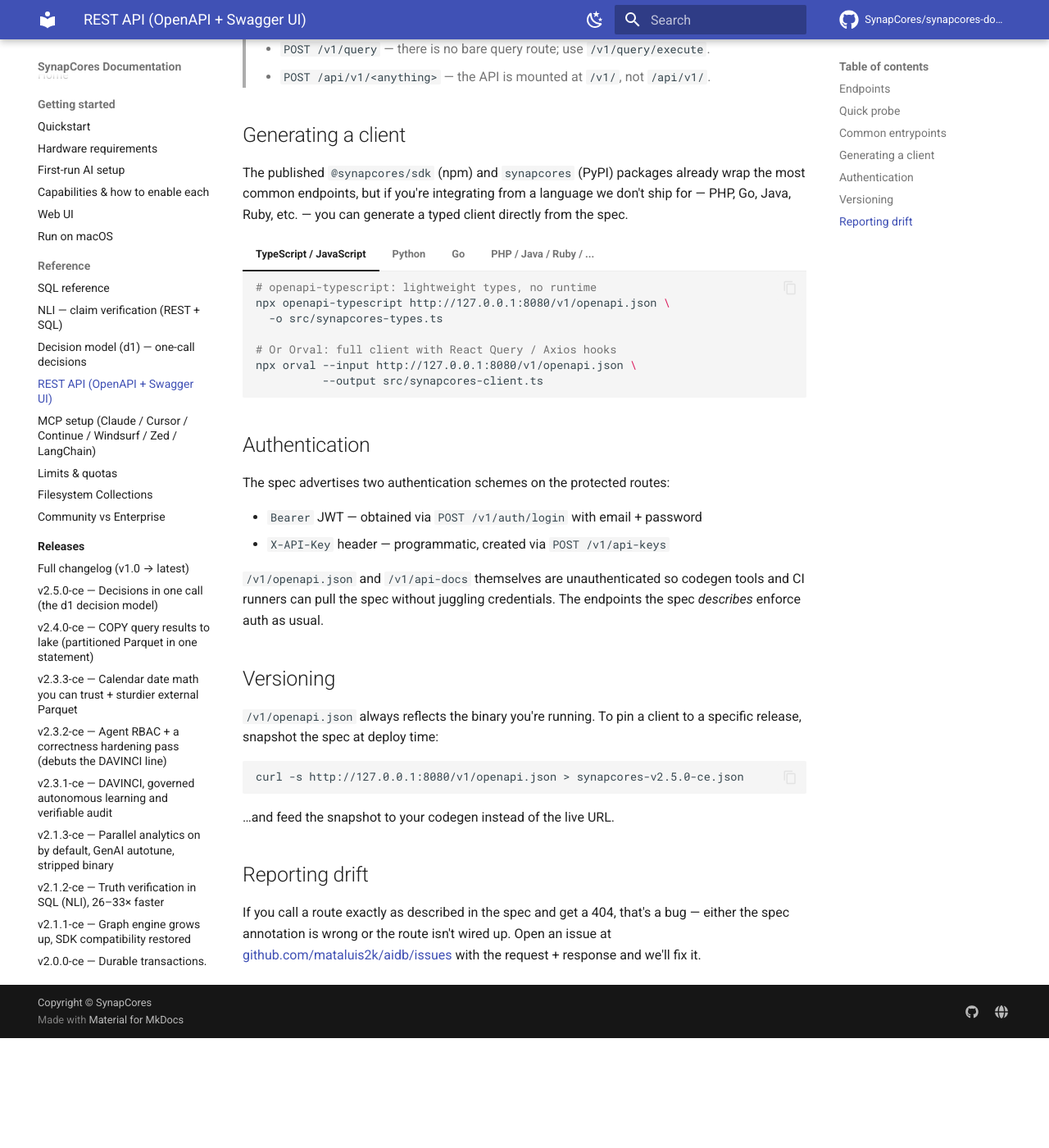
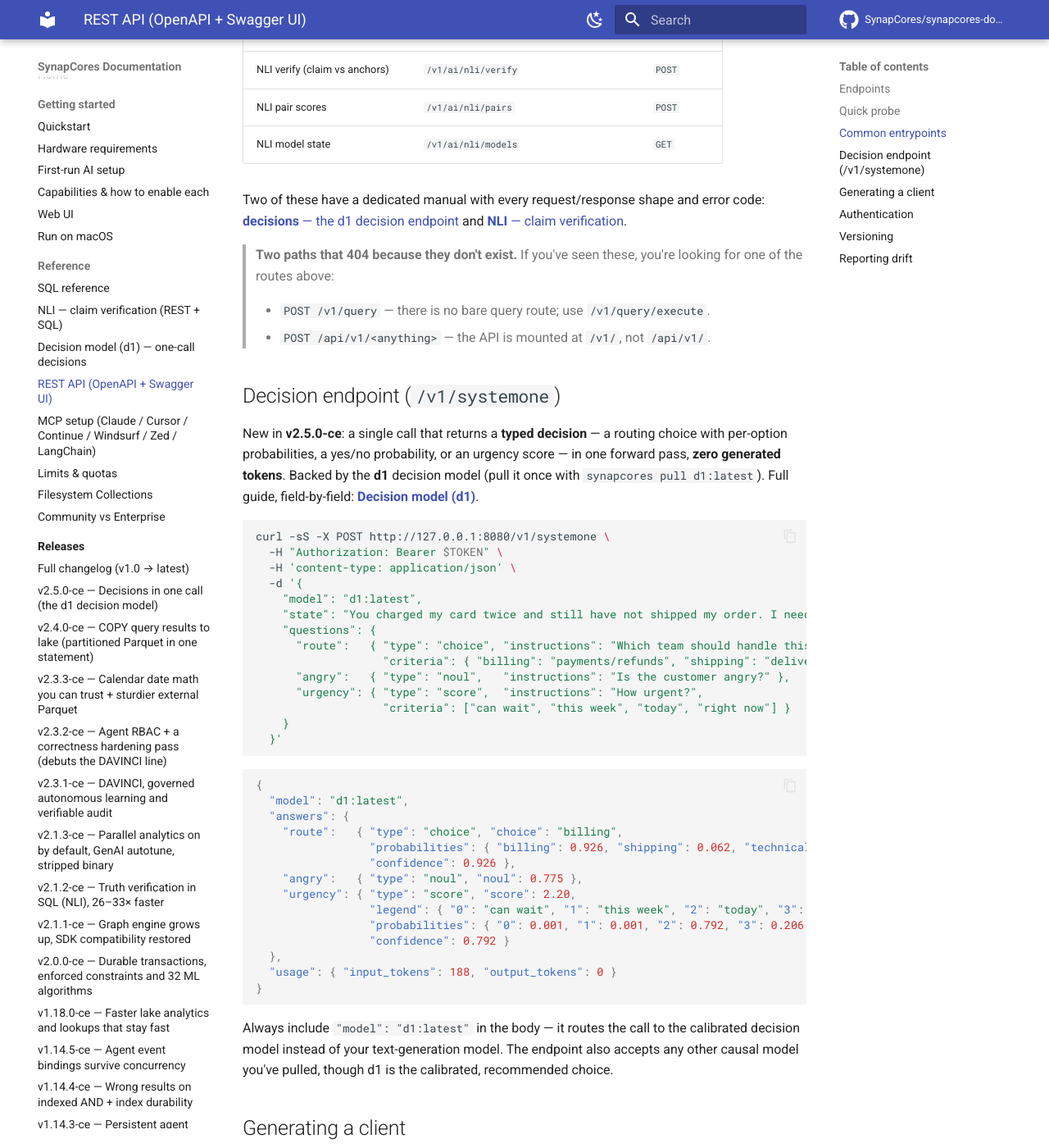
Before and after one commit to SynapCores/synapcores-docs, an MkDocs documentation site: the page built from docs/api-reference.md, in a window 1280 px wide and 1400 px high, scrolled down 1668 px. Shown: the whole window at 82% size. Built offline with MkDocs 1.6.1 and Material for MkDocs 9.7.7, drawn with Linux system fonts in a browser that asks for light colours; comment, search, counter and statistics services are not loaded; before the commit the page ends 2934 px from its top, so only the background shows below that; some of the changed text lies outside the part shown.

Commit message:
docs(api-reference): add /v1/systemone decision endpoint + fix orphaned MCP-info table row
The Common entrypoints table was missing the v2.5.0-ce decision endpoint and
several other current routes (AI chat/stream, nl2sql, graph match, vision). Also
repaired a markdown bug where the MCP-info row was stranded after a prose line and
never rendered inside the table. Added a dedicated Decision endpoint section with a
full request/response example linking to the decisions.md manual.

LM

````diff
--- a/docs/api-reference.md
+++ b/docs/api-reference.md
@@ -46,19 +46,72 @@ The spec is the source of truth, but the routes most integrations need are:
 | List tables | `/v1/schema/tables` | `GET` |
 | Vector search | `/v1/vectors/collections/{name}/search` | `POST` |
 | AutoML predict | `/v1/automl/models/{id}/predict` | `POST` |
+| AI chat | `/v1/ai/chat` | `POST` |
+| AI chat (streaming, SSE) | `/v1/ai/chat/stream` | `POST` |
+| **One-call decision (d1)** | `/v1/systemone` | `POST` |
+| NL → SQL | `/v1/nl2sql/query` | `POST` |
+| Graph (Cypher) | `/v1/graph/match` | `POST` |
+| Native vision (describe image) | `/v1/multimodal/describe` | `POST` |
 | MCP (JSON-RPC) | `/v1/mcp` | `POST` |
+| MCP info | `/v1/mcp/info` | `GET` |
 | NLI verify (claim vs anchors) | `/v1/ai/nli/verify` | `POST` |
 | NLI pair scores | `/v1/ai/nli/pairs` | `POST` |
 | NLI model state | `/v1/ai/nli/models` | `GET` |
 
-The NLI endpoints have a dedicated manual with every request/response shape and error code: [NLI — claim verification](nli.md).
-| MCP info | `/v1/mcp/info` | `GET` |
+Two of these have a dedicated manual with every request/response shape and error code:
+[**decisions** — the d1 decision endpoint](decisions.md) and
+[**NLI** — claim verification](nli.md).
 
 > **Two paths that 404 because they don't exist.** If you've seen these, you're
 > looking for one of the routes above:
 >
 > - `POST /v1/query` — there is no bare query route; use `/v1/query/execute`.
 > - `POST /api/v1/<anything>` — the API is mounted at `/v1/`, not `/api/v1/`.
+
+## Decision endpoint (`/v1/systemone`)
+
+New in **v2.5.0-ce**: a single call that returns a **typed decision** — a routing choice
+with per-option probabilities, a yes/no probability, or an urgency score — in one forward
+pass, **zero generated tokens**. Backed by the **d1** decision model (pull it once with
+`synapcores pull d1:latest`). Full guide, field-by-field: [**Decision model (d1)**](decisions.md).
+
+```bash
+curl -sS -X POST http://127.0.0.1:8080/v1/systemone \
+  -H "Authorization: Bearer $TOKEN" \
+  -H 'content-type: application/json' \
+  -d '{
+    "model": "d1:latest",
+    "state": "You charged my card twice and still have not shipped my order. I need this TODAY.",
+    "questions": {
+      "route":   { "type": "choice", "instructions": "Which team should handle this?",
+                   "criteria": { "billing": "payments/refunds", "shipping": "delivery", "technical": "bugs" } },
+      "angry":   { "type": "noul",   "instructions": "Is the customer angry?" },
+      "urgency": { "type": "score",  "instructions": "How urgent?",
+                   "criteria": ["can wait", "this week", "today", "right now"] }
+    }
+  }'
+```
+
+```json
+{
+  "model": "d1:latest",
+  "answers": {
+    "route":   { "type": "choice", "choice": "billing",
+                 "probabilities": { "billing": 0.926, "shipping": 0.062, "technical": 0.012 },
+                 "confidence": 0.926 },
+    "angry":   { "type": "noul", "noul": 0.775 },
+    "urgency": { "type": "score", "score": 2.20,
+                 "legend": { "0": "can wait", "1": "this week", "2": "today", "3": "right now" },
+                 "probabilities": { "0": 0.001, "1": 0.001, "2": 0.792, "3": 0.206 },
+                 "confidence": 0.792 }
+  },
+  "usage": { "input_tokens": 188, "output_tokens": 0 }
+}
+```
+
+Always include `"model": "d1:latest"` in the body — it routes the call to the calibrated
+decision model instead of your text-generation model. The endpoint also accepts any other
+causal model you've pulled, though d1 is the calibrated, recommended choice.
 
 ## Generating a client
 
````
